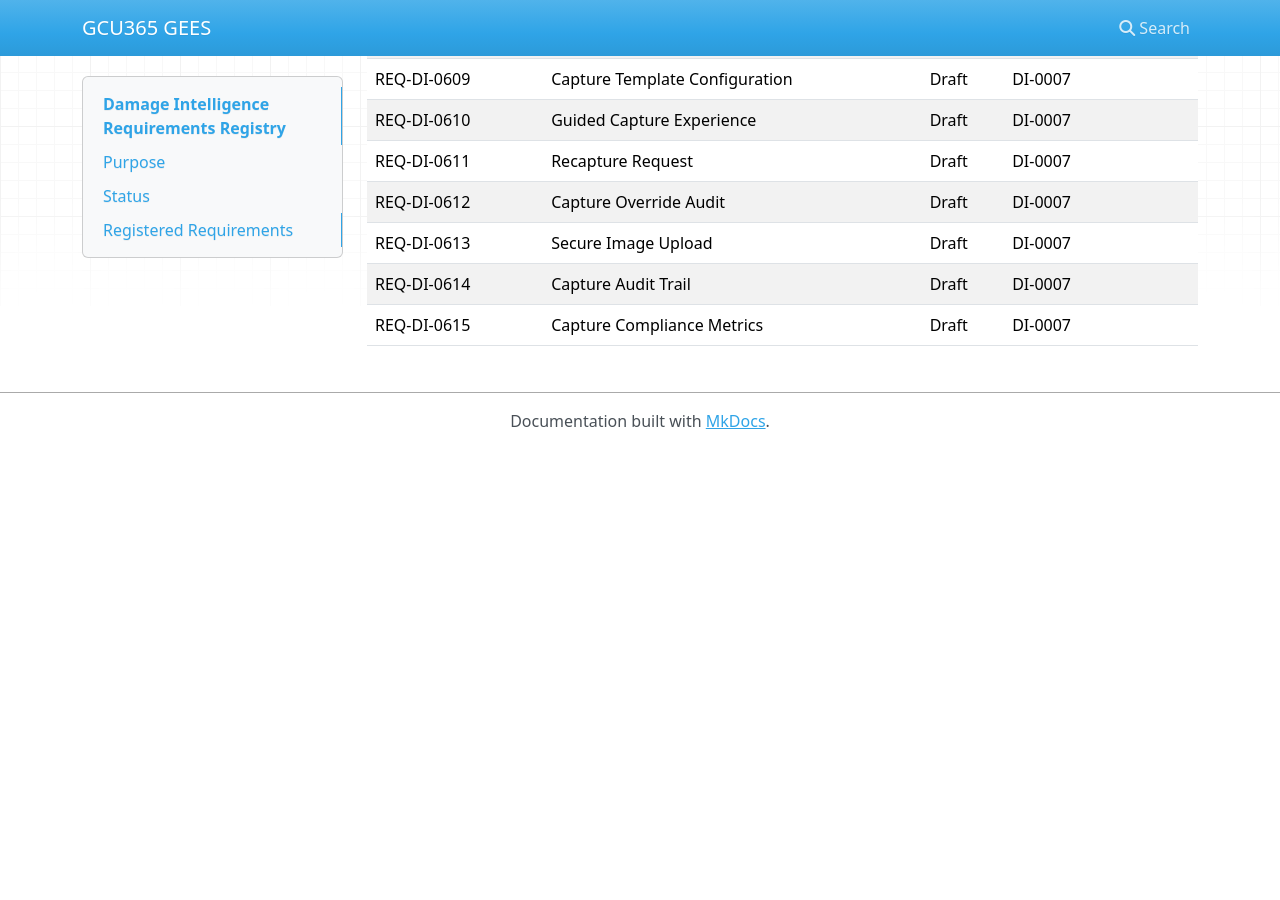
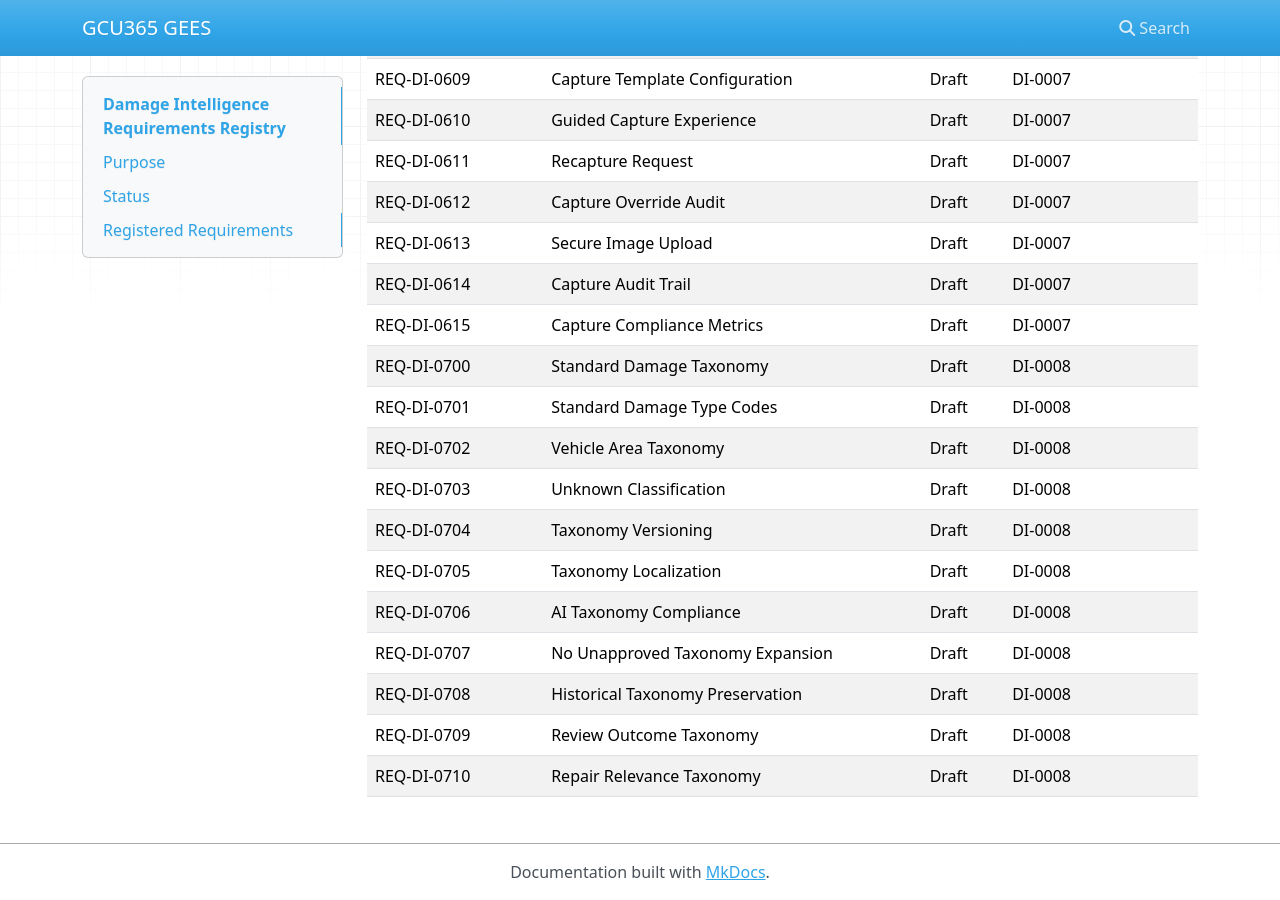
Before and after one commit to My10Sons/GCU365GEES, an MkDocs documentation site: the page built from docs/99-Appendices/Requirement-Registry/DAMAGE.md, in a window 1280 px wide and 900 px high, scrolled down 4691 px. Built offline with MkDocs 1.6.1, drawn with Linux system fonts in a browser that asks for light colours; nearby versions of some CDN libraries; before the commit the page ends 5140 px from its top, so only the background shows below that.

```diff
--- a/docs/99-Appendices/Requirement-Registry/DAMAGE.md
+++ b/docs/99-Appendices/Requirement-Registry/DAMAGE.md
@@ -124,3 +124,14 @@
 | REQ-DI-0613 | Secure Image Upload | Draft | DI-0007 | Secure upload and controlled storage |
 | REQ-DI-0614 | Capture Audit Trail | Draft | DI-0007 | Audit significant capture actions |
 | REQ-DI-0615 | Capture Compliance Metrics | Draft | DI-0007 | Track capture compliance metrics |
+| REQ-DI-0700 | Standard Damage Taxonomy | Draft | DI-0008 | Governed taxonomy for damage classification |
+| REQ-DI-0701 | Standard Damage Type Codes | Draft | DI-0008 | Stable damage type codes |
+| REQ-DI-0702 | Vehicle Area Taxonomy | Draft | DI-0008 | Standardized vehicle area codes |
+| REQ-DI-0703 | Unknown Classification | Draft | DI-0008 | Support unknown/uncertain values |
+| REQ-DI-0704 | Taxonomy Versioning | Draft | DI-0008 | Version taxonomy values |
+| REQ-DI-0705 | Taxonomy Localization | Draft | DI-0008 | Support localized labels |
+| REQ-DI-0706 | AI Taxonomy Compliance | Draft | DI-0008 | AI outputs map to approved taxonomy |
+| REQ-DI-0707 | No Unapproved Taxonomy Expansion | Draft | DI-0008 | New taxonomy values require governance |
+| REQ-DI-0708 | Historical Taxonomy Preservation | Draft | DI-0008 | Preserve historical taxonomy values |
+| REQ-DI-0709 | Review Outcome Taxonomy | Draft | DI-0008 | Standard human review outcomes |
+| REQ-DI-0710 | Repair Relevance Taxonomy | Draft | DI-0008 | Standard repair relevance values |
```
